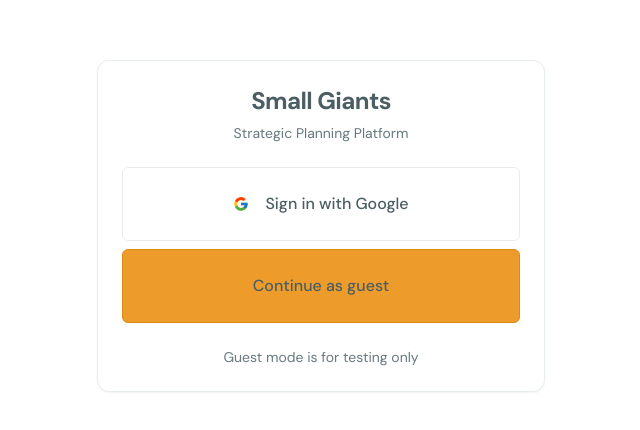
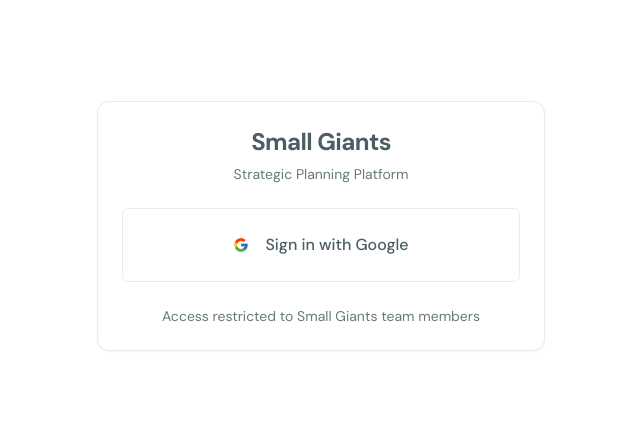
Before and after one commit to Small-Giants/Small-Giants-OPSPBuilder, a Next.js app: page /auth in a window 1280 px wide. Shown: the part 174-604 px from the top of the page, without its empty margins (319-959 px from the left). Built offline with nearby package versions, Linux system fonts and the light colour scheme; no server answers; the database is empty.

Commit message:
Restrict auth to Google sign-in for @smallgiantsonline.com domain only

```diff
--- a/src/components/AuthPage.tsx
+++ b/src/components/AuthPage.tsx
@@ -12,7 +12,7 @@
   const router = useRouter();
   const [isLoading, setIsLoading] = useState(false);
   const [error, setError] = useState<string | null>(null);
-  const { loginWithGoogle, loginAnonymously, isAuthenticated, loading } = useAuth();
+  const { loginWithGoogle, isAuthenticated, loading } = useAuth();
 
   useEffect(() => {
     console.log("AuthPage: Auth state:", { isAuthenticated, loading });
@@ -43,25 +43,6 @@
     }
   };
 
-  const handleAnonymousLogin = async () => {
-    console.log("AuthPage: Starting Anonymous Login...");
-    setIsLoading(true);
-    setError(null);
-    try {
-      await loginAnonymously();
-      console.log("AuthPage: Anonymous login successful.");
-      router.push('/');
-    } catch (err: any) {
-      console.error("AuthPage: Anonymous login error:", err);
-      let errorMessage = 'Anonymous login failed';
-      if (err.message) {
-        errorMessage = err.message;
-      }
-      setError(errorMessage);
-      setIsLoading(false);
-    }
-  };
-
   return (
     <div className="min-h-screen flex items-center justify-center bg-background p-4">
       <Card className="w-full max-w-md">
@@ -78,7 +59,6 @@
             </Alert>
           )}
 
-          <div className="flex flex-col space-y-2">
           <Button
             variant="outline"
             type="button"
@@ -90,20 +70,9 @@
             Sign in with Google
           </Button>
 
-            <Button
-              variant="secondary"
-              type="button"
-              className="w-full py-6 text-base"
-              disabled={isLoading}
-              onClick={handleAnonymousLogin}
-            >
-              Continue as guest
-            </Button>
-          </div>
-
         </CardContent>
         <CardFooter className="text-center text-sm text-muted-foreground flex justify-center">
-          <p>Guest mode is for testing only</p>
+          <p>Access restricted to Small Giants team members</p>
         </CardFooter>
       </Card>
     </div>
--- a/src/contexts/AuthContext.tsx
+++ b/src/contexts/AuthContext.tsx
@@ -6,14 +6,14 @@
   User as FirebaseUser,
   GoogleAuthProvider,
   signInWithPopup,
-  signInWithRedirect,
-  getRedirectResult,
   setPersistence,
-  browserLocalPersistence,
-  signInAnonymously
+  browserLocalPersistence
 } from 'firebase/auth';
 import { doc, getDoc, setDoc } from 'firebase/firestore';
 import { auth, db } from '@/lib/firebase';
+
+// Allowed email domain for Google sign-in
+const ALLOWED_DOMAIN = 'smallgiantsonline.com';
 
 export interface User {
   // Canonical user id used across the app
@@ -33,7 +33,6 @@
   user: User | null;
   loading: boolean;
   loginWithGoogle: () => Promise<void>;
-  loginAnonymously: () => Promise<void>;
   logout: () => Promise<void>;
   checkAuth: () => Promise<void>; // Kept for compatibility, but largely handled by effect
   isAuthenticated: boolean;
@@ -133,24 +132,23 @@
       await setPersistence(auth, browserLocalPersistence);
       const provider = new GoogleAuthProvider();
       provider.setCustomParameters({
-        prompt: 'select_account'
+        prompt: 'select_account',
+        hd: ALLOWED_DOMAIN // Hint to show only accounts from this domain
       });
       // Switch back to popup for better localhost reliability
       const result = await signInWithPopup(auth, provider);
+
+      // Verify the user's email domain
+      const email = result.user.email;
+      if (!email || !email.endsWith(`@${ALLOWED_DOMAIN}`)) {
+        // Sign out the user immediately if not from allowed domain
+        await signOut(auth);
+        throw new Error(`Access restricted to @${ALLOWED_DOMAIN} accounts only.`);
+      }
+
       console.log("AuthContext: Popup login success", result.user.uid);
     } catch (error) {
       console.error("Error initiating google login:", error);
-      throw error;
-    }
-  };
-
-  const loginAnonymously = async () => {
-    try {
-      await setPersistence(auth, browserLocalPersistence);
-      const result = await signInAnonymously(auth);
-      console.log("AuthContext: Anonymous login success", result.user.uid);
-    } catch (error) {
-      console.error("Error initiating anonymous login:", error);
       throw error;
     }
   };
@@ -183,7 +181,6 @@
     user,
     loading,
     loginWithGoogle,
-    loginAnonymously,
     logout,
     checkAuth,
     isAuthenticated: !!user,
```
Lines whose indentation alone changed are shown as unchanged.
